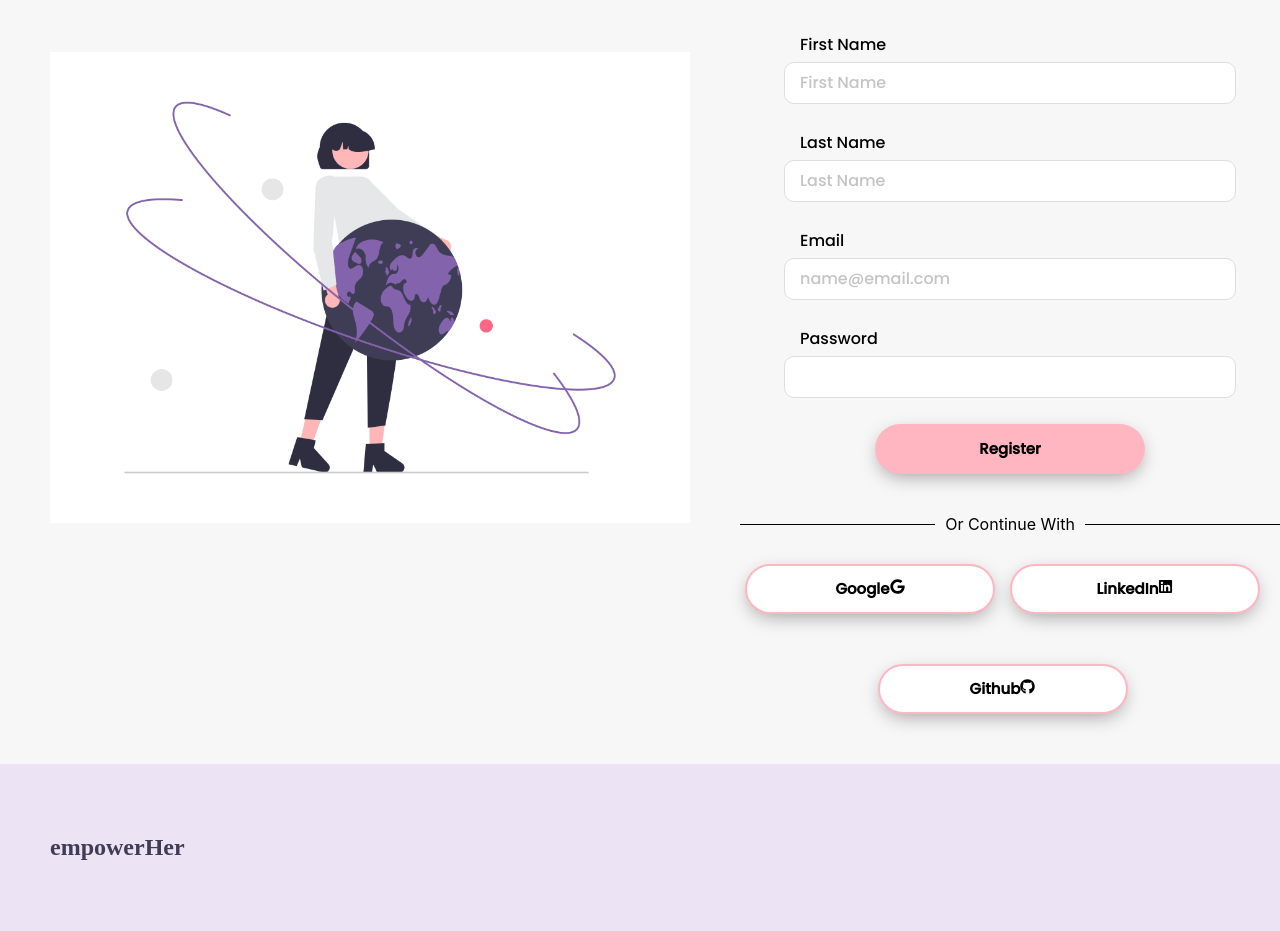
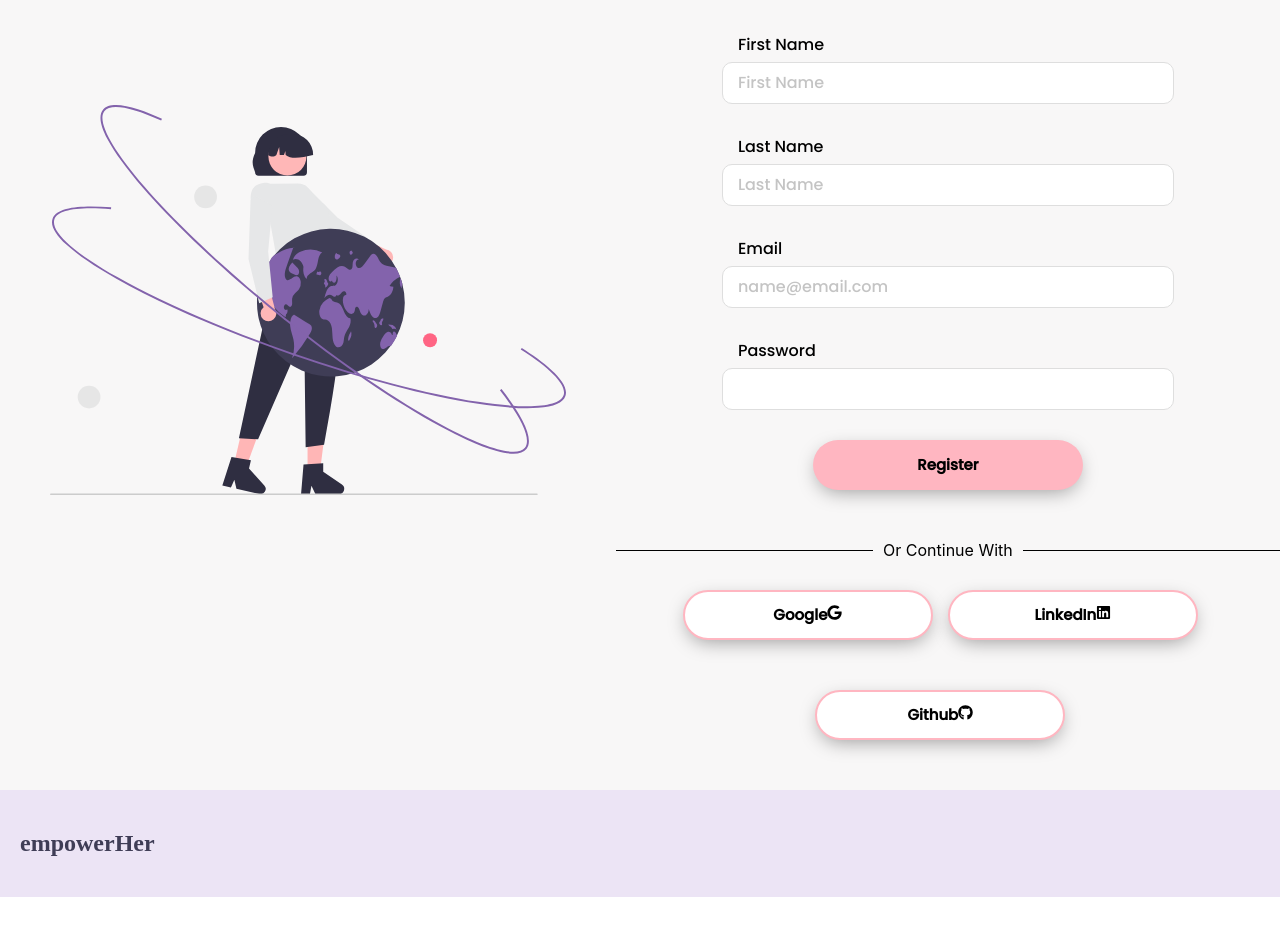
Before and after one commit to araxione/empowerHer, a React (Create React App) app in the folder empowerher/: page / in a window 1280 px wide. Shown: the part 189-1120 px from the top of the page. After the commit the page ends 1086 px from the top, so only its background shows below. Built offline with nearby package versions, Linux system fonts and the light colour scheme.

Commit message:
made image transparent

```diff
--- a/empowerher/src/App.css
+++ b/empowerher/src/App.css
@@ -28,7 +28,7 @@
 }
 
 .hero-image {
-  width: 50%;
+  width: 40.3%;
   padding: 50px;
 }
 
@@ -48,12 +48,12 @@
 }
 
 .form{
-  text-align: center;
+  align-items: center;
 }
 
 
 .input-group {
-	margin-bottom: 26px;
+	margin-bottom: 30px;
 }
 .input-group:nth-last-child(-n + 2) {
 	margin-bottom: 50px;
@@ -64,10 +64,10 @@
 	max-width: 420px;
 	text-align: left;
 	width: 80%;
+  display: block;
 }
 .input-group > label {
 	color: #000000;
-	display: inline-block;
 	margin-bottom: 5px;
 }
 .input-group > input {
@@ -80,6 +80,7 @@
 	outline: 0;
 	padding: 0 15px;
 	transition: all 0.3s;
+  text-align: left;
 }
   .input-group > input:focus {
 	background: #fff;
@@ -123,7 +124,7 @@
   text-align:center;
   position:relative;
   z-index:2;
-  margin-top: 20px;
+  margin-top: 30px;
   margin-bottom: 30px;
 }
 .hr-lines:after{
@@ -161,7 +162,7 @@
 }
 
 h2 {
-  padding: 50px;
+  padding: 20px;
   font-family: "YesevaOne-Regular";
   color: #3f3d56;
 }
--- a/empowerher/src/App.js
+++ b/empowerher/src/App.js
@@ -2,9 +2,9 @@ import './App.css';
 //import NavBar from './navbar';
 
 //images
-import communityImage from './images/community.png';
+// import communityImage from './images/community.png';
 import {FaGoogle, FaLinkedin, FaGithub} from "react-icons/fa";
-// import worldImage from './images/'
+import worldImage from './images/world.svg'
 
 //fonts
 import './fonts/Poppins-Medium.ttf';
@@ -15,7 +15,7 @@ export const App = () => {
   return (
     <div className="Signup">
       <div className="hero-container">
-        <img src={communityImage} alt="communityImage" className="hero-image"/>
+        <img src={worldImage} alt="worldImage" className="hero-image"/>
         <div className="hero-text">
           <h1>Welcome!</h1>
           <p> Are you ready to start your journey?<br></br>
--- a/empowerher/src/Signup.css
+++ b/empowerher/src/Signup.css
@@ -1,66 +1,83 @@
-* {
-	margin: 0;
-	padding: 0;
-	box-sizing: border-box;
-	-webkit-font-smoothing: antialiased;
+@font-face {
+	font-family: "Poppins-Medium";
+	/*Can be any text*/
+	src: local("Poppins-Medium"),
+		url("./fonts/Poppins-Medium.ttf") format("truetype");
 }
 
-  html {
-	background: #F8F7F7;
-	min-height: 720px;
-	min-width: 320px;
+@font-face {
+	font-family: "Poppins-Bold";
+	/*Can be any text*/
+	src: local("Poppins-Bold"), url("./fonts/Poppins-Bold.ttf") format("truetype");
 }
 
-  html,
-  body {
-	height: 100%;
+@font-face {
+	font-family: "Poppins-Light";
+	/*Can be any text*/
+	src: local("Poppins-Light"),
+		url("./fonts/Poppins-Light.ttf") format("truetype");
 }
 
-  #root {
+.hero-container {
+	display: flex;
 	align-items: center;
-	display: flex;
-	height: 100%;
-	justify-content: center;
+	background: #F8F7F7;
 }
 
-  .App {
-	max-width: 615px;
-	padding-bottom: 66px;
-	padding-top: 46px;
-	text-align: center;
-	width: 90%;
+.hero-container1 {
+	display: flex;
+	align-items: center;
+	background: #ece4f5;
 }
-  .App > .logo {
-	max-width: 90%;
+
+.hero-image {
+	width: 40.3%;
+	padding: 50px;
 }
-  .App > .form {
-	margin-bottom: 98px;
-	margin-top: 41px;
+
+.hero-text h1 {
+	/* padding: 10px; */
+	color: #594275;
+	font-family: "Poppins-Bold";
 	text-align: center;
 }
 
+.hero-text p {
+	/* padding: 5px; */
+	font-family: "Poppins-Medium";
+	color: #000000;
+	text-align: center;
+	margin-bottom: 30px;
+}
+
+.form {
+	align-items: center;
+}
+
+
 .input-group {
-	margin-bottom: 26px;
+	margin-bottom: 30px;
 }
+
 .input-group:nth-last-child(-n + 2) {
 	margin-bottom: 50px;
 }
-  .input-group > label,
-  .input-group > input {
-	font-family: Avenir, "Century Gothic", sans-serif;
-	font-weight: 200;
-	font-style: bold;
-	font-size: 16px;
+
+.input-group>label,
+.input-group>input {
+	font-family: "Poppins-Medium";
 	max-width: 420px;
 	text-align: left;
 	width: 80%;
+	display: block;
 }
-  .input-group > label {
+
+.input-group>label {
 	color: #000000;
-	display: inline-block;
 	margin-bottom: 5px;
 }
-  .input-group > input {
+
+.input-group>input {
 	background: #FFFFFF;
 	border-radius: 10px;
 	border: 1px solid #DEDEDE;
@@ -70,102 +87,93 @@
 	outline: 0;
 	padding: 0 15px;
 	transition: all 0.3s;
+	text-align: left;
 }
-  .input-group > input:focus {
+
+.input-group>input:focus {
 	background: #fff;
 	border-color: #c4c4c4;
 }
-  .input-group > input::placeholder {
+
+.input-group>input::placeholder {
 	color: #c4c4c4;
 	font-size: 16px;
 }
 
-  button {
-	border-radius: 10px;
-	border: none;
-	color: #000000;
+.signup-btn1 {
+	width: 270px;
+	height: 50px;
+	border: 0;
+	outline: none;
+	background: #ffb6c1;
+	color: black;
+	font-size: 15px;
+	font-weight: bold;
+	border-radius: 40px;
+	text-align: center;
+	box-shadow: 0 6px 20px -5px rgba(0, 0, 0, 0.4);
 	cursor: pointer;
-	font-family: Avenir, "Century Gothic", sans-serif;
-	font-weight: 200;
-	font-style: bold;
-	font-size: 16px;
-	letter-spacing: 1px;
-	max-width: 420px;
-	outline: 0;
-	padding: 10px 0;
-	transition: background 0.3s;
-	width: 80%;
+	font-family: "Poppins-Medium";
+	margin-bottom: 20px;
+}
+
+.signup-btn1:active {
+	background-color: #ffb6c1;
+	transform: translateY(5px);
+}
+
+.line-center {
+	margin: 0;
+	padding: 0 10px;
+	background: #F8F7F7;
+	display: inline-block;
+}
+
+.hr-lines {
+
+	text-align: center;
+	position: relative;
+	z-index: 2;
 	margin-top: 30px;
 	margin-bottom: 30px;
 }
-  button.primary {
-	background: #FFB6C1;
-  }
-  button.primary:hover {
-	background: #FFB6C1;
-  }
-  /* button.secondary {
-	display: flex;
-	justify-content: space-between;
-	margin-right: 10px;
-	background: #FFB6C1;
-  } */
-  .button-container{
-	display: flex;
-	justify-content: space-between;
+
+.hr-lines:after {
+	content: "";
+	position: absolute;
+	top: 50%;
+	left: 0;
+	right: 0;
+	border-top: solid 1.5px black;
+	z-index: -1;
 }
 
-  .b1{
-	margin-right: 30px;
-	background: #fff;
-	border: 1px solid #DEDEDE;
+.signup-btn2 {
+	width: 250px;
+	height: 50px;
+	border: 2px solid #ffb6c1;
+	outline: none;
+	background: white;
+	color: black;
+	font-size: 15px;
+	font-weight: bold;
+	border-radius: 40px;
+	text-align: centre;
+	/* text-indent: 50px; */
+	box-shadow: 0 6px 20px -5px rgba(0, 0, 0, 0.4);
+	cursor: pointer;
+	font-family: "Poppins-Medium";
+	margin-right: 15px;
+	margin-bottom: 50px;
 }
 
-  .b2{
-	margin-right: 30px;
-	background: #fff;
-	border: 1px solid #DEDEDE;
-  }
-
-  .b3{
-	margin-right: 30px;
-	background: #fff;
-	border: 1px solid #DEDEDE;
+.signup-btn2:active {
+	background-color: white;
+	transform: translateY(5px);
 }
 
 h2 {
-	width: 100%;
-	text-align: center;
-	font-family: Avenir, "Century Gothic", sans-serif;
-	font-weight: 200;
-	font-style: bold;
-	font-size: 16px;
-	border-bottom: 1px solid #000;
-	line-height: 0.1em;
-	margin: 10px 0 10px;
+	padding: 20px;
+	font-family: "YesevaOne-Regular";
+	color: #3f3d56;
 }
-
-  h2 span {
-	background:#F8F7F7;
-	padding:0 10px;
-  }
-
-  .welcome {
-	font-family: Avenir, "Century Gothic", sans-serif;
-	font-weight: 200;
-	font-style: bold;
-	font-size: 16px;
-	color: #594275;
-  }
-
-  p {
-	font-family: Avenir, "Century Gothic", sans-serif;
-	font-weight: 200;
-	font-style: bold;
-	font-size: 40px;
-	color: #594275;
-  }
-
-  .communityImage {
-	align-content: center;
-  }
```
Also changed, not shown: empowerher/src/Signup.js (+42 -58 lines), empowerher/src/images/world.svg (added). Lines whose indentation alone changed are shown as unchanged.
